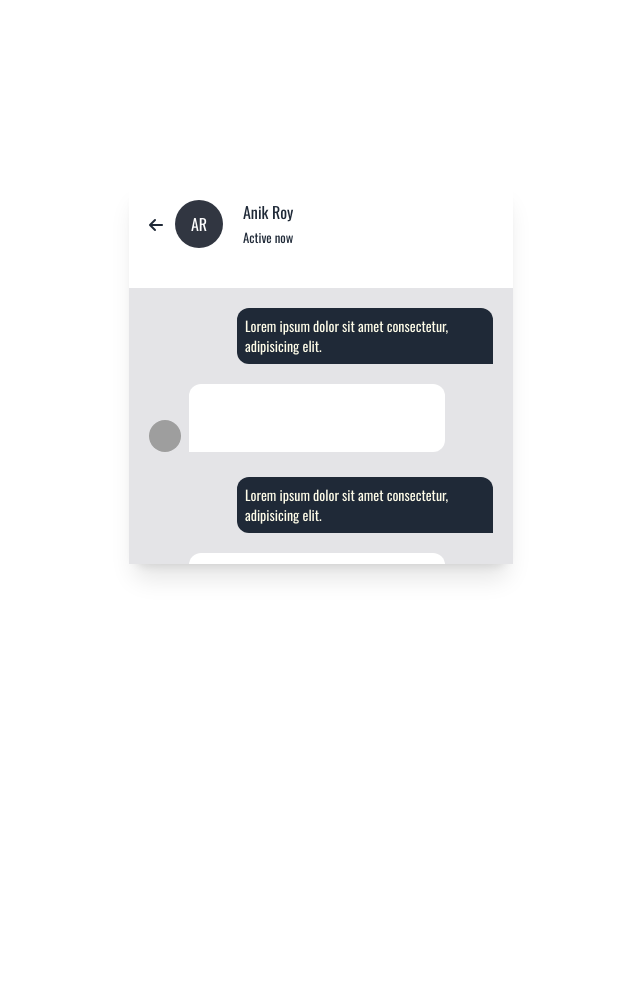
After one commit to Anikroy7/letsConnected, a PHP site: page /chat.html in a window 1280 px wide. The commit adds this page. Shown: the part 239-1221 px from the top of the page, without its empty margins (319-959 px from the left). Run offline with PHP 8.4, Linux system fonts and the light colour scheme; some libraries are stand-ins or nearby versions; grey boxes are pictures that could not be loaded.

Commit message:
chat section implement

```diff
--- /dev/null
+++ b/chat.html
@@ -0,0 +1,224 @@
+<!DOCTYPE html>
+<html lang="en">
+
+<head>
+    <meta charset="UTF-8">
+    <meta http-equiv="X-UA-Compatible" content="IE=edge">
+    <meta name="viewport" content="width=device-width, initial-scale=1.0">
+
+    <!-- Custom css Link -->
+    <link rel="stylesheet" href="custom.css">
+
+    <!-- Google Fonts Link -->
+    <link rel="preconnect" href="https://fonts.googleapis.com">
+    <link rel="preconnect" href="https://fonts.gstatic.com" crossorigin>
+    <link href="https://fonts.googleapis.com/css2?family=Fira+Sans:ital@1&family=Oswald&display=swap" rel="stylesheet">
+
+    <!-- Font Awesome Cdn link -->
+    <script src="https://kit.fontawesome.com/b6b2afb38b.js" crossorigin="anonymous"></script>
+
+    <!-- Tailwind and Daisy ui Cdn Link -->
+    <link href="https://cdn.jsdelivr.net/npm/daisyui@2.40.1/dist/full.css" rel="stylesheet" type="text/css" />
+    <script src="https://cdn.tailwindcss.com"></script>
+
+    <title>Let's Connected</title>
+
+</head>
+
+<body>
+    <!-- Register account section -->
+
+    <section class="flex justify-center items-center h-screen">
+        <div class="card w-96 bg-white shadow-xl">
+            <section id="chat_container" class=" h-96">
+
+                <!-- Main user -->
+                <section class="sticky top-0 z-20 bg-white px-5 py-5">
+                    <div class="flex justify-between">
+                        <div class="flex items-center justify-center">
+                            <div>
+                                <a href=""><i class="fas fa-arrow-left mr-3"></i></a>
+                            </div>
+                            <div class="avatar placeholder">
+                                <div class="bg-neutral-focus text-neutral-content rounded-full w-12">
+                                    <span>AR</span>
+                                </div>
+                            </div>
+                            <div class="ml-5">
+                                <span class="block">Anik Roy</span>
+                                <small>Active now</small>
+                            </div>
+                        </div>
+                    </div>
+                </section>
+
+
+                <!-- Chat message container -->
+
+                <section class="mt-5 bg-zinc-200">
+
+
+                    <!--My chat section 1-->
+                    <div class="flex justify-end p-5">
+                        <p class="text-sm bg-gray-800 text-white w-64 p-2 rounded-l-xl text-yellow-50 rounded-tr-xl">
+                            Lorem
+                            ipsum dolor
+                            sit amet
+                            consectetur,
+                            adipisicing
+                            elit.</p>
+                    </div>
+
+
+                    <!-- Other person chat section- 1 -->
+
+                    <div class="px-5">
+                        <div class="avatar">
+                            <div class="w-8 h-8 rounded-full mr-2 mt-9">
+                                <img src="https://placeimg.com/192/192/people" />
+                            </div>
+                            <p class="text-sm bg-white text-white w-64 p-2 rounded-r-xl text-gray-800 rounded-tl-xl">
+                                Lorem
+                                ipsum dolor
+                                sit amet
+                                consectetur,
+                                adipisicing
+                                elit.</p>
+                        </div>
+                    </div>
+
+
+
+                    <!--My chat section 1-->
+                    <div class="flex justify-end p-5">
+                        <p class="text-sm bg-gray-800 text-white w-64 p-2 rounded-l-xl text-yellow-50 rounded-tr-xl">
+                            Lorem
+                            ipsum dolor
+                            sit amet
+                            consectetur,
+                            adipisicing
+                            elit.</p>
+                    </div>
+
+
+                    <!-- Other person chat section- 1 -->
+
+                    <div class="px-5">
+                        <div class="avatar">
+                            <div class="w-8 h-8 rounded-full mr-2 mt-9">
+                                <img src="https://placeimg.com/192/192/people" />
+                            </div>
+                            <p class="text-sm bg-white text-white w-64 p-2 rounded-r-xl text-gray-800 rounded-tl-xl">
+                                Lorem
+                                ipsum dolor
+                                sit amet
+                                consectetur,
+                                adipisicing
+                                elit.</p>
+                        </div>
+                    </div>
+
+
+
+                    <!--My chat section 1-->
+                    <div class="flex justify-end p-5">
+                        <p class="text-sm bg-gray-800 text-white w-64 p-2 rounded-l-xl text-yellow-50 rounded-tr-xl">
+                            Lorem
+                            ipsum dolor
+                            sit amet
+                            consectetur,
+                            adipisicing
+                            elit.</p>
+                    </div>
+
+
+                    <!-- Other person chat section- 1 -->
+
+                    <div class="px-5">
+                        <div class="avatar">
+                            <div class="w-8 h-8 rounded-full mr-2 mt-9">
+                                <img src="https://placeimg.com/192/192/people" />
+                            </div>
+                            <p class="text-sm bg-white text-white w-64 p-2 rounded-r-xl text-gray-800 rounded-tl-xl">
+                                Lorem
+                                ipsum dolor
+                                sit amet
+                                consectetur,
+                                adipisicing
+                                elit.</p>
+                        </div>
+                    </div>
+
+
+
+                    <!--My chat section 1-->
+                    <div class="flex justify-end p-5">
+                        <p class="text-sm bg-gray-800 text-white w-64 p-2 rounded-l-xl text-yellow-50 rounded-tr-xl">
+                            Lorem
+                            ipsum dolor
+                            sit amet
+                            consectetur,
+                            adipisicing
+                            elit.</p>
+                    </div>
+
+
+                    <!-- Other person chat section- 1 -->
+
+                    <div class="px-5">
+                        <div class="avatar">
+                            <div class="w-8 h-8 rounded-full mr-2 mt-9">
+                                <img src="https://placeimg.com/192/192/people" />
+                            </div>
+                            <p class="text-sm bg-white text-white w-64 p-2 rounded-r-xl text-gray-800 rounded-tl-xl">
+                                Lorem
+                                ipsum dolor
+                                sit amet
+                                consectetur,
+                                adipisicing
+                                elit.</p>
+                        </div>
+                    </div>
+
+
+
+                    <!--My chat section 1-->
+                    <div class="flex justify-end p-5">
+                        <p class="text-sm bg-gray-800 text-white w-64 p-2 rounded-l-xl text-yellow-50 rounded-tr-xl">
+                            Lorem
+                            ipsum dolor
+                            sit amet
+                            consectetur,
+                            adipisicing
+                            elit.</p>
+                    </div>
+
+
+                    <!-- Other person chat section- 1 -->
+
+                    <div class="px-5">
+                        <div class="avatar">
+                            <div class="w-8 h-8 rounded-full mr-2 mt-9">
+                                <img src="https://placeimg.com/192/192/people" />
+                            </div>
+                            <p class="text-sm bg-white text-white w-64 p-2 rounded-r-xl text-gray-800 rounded-tl-xl">
+                                Lorem
+                                ipsum dolor
+                                sit amet
+                                consectetur,
+                                adipisicing
+                                elit.</p>
+                        </div>
+                    </div>
+
+
+                </section>
+
+
+            </section>
+
+        </div>
+    </section>
+</body>
+
+</html>
--- a/custom.css
+++ b/custom.css
@@ -14,3 +14,11 @@ body {
 #users_container::-webkit-scrollbar {
     width: 0px;
 }
+
+#chat_container {
+    overflow-y: auto;
+}
+
+#chat_container::-webkit-scrollbar {
+    width: 0;
+}
```
Also changed, not shown: users.html (+17 -17 lines).
